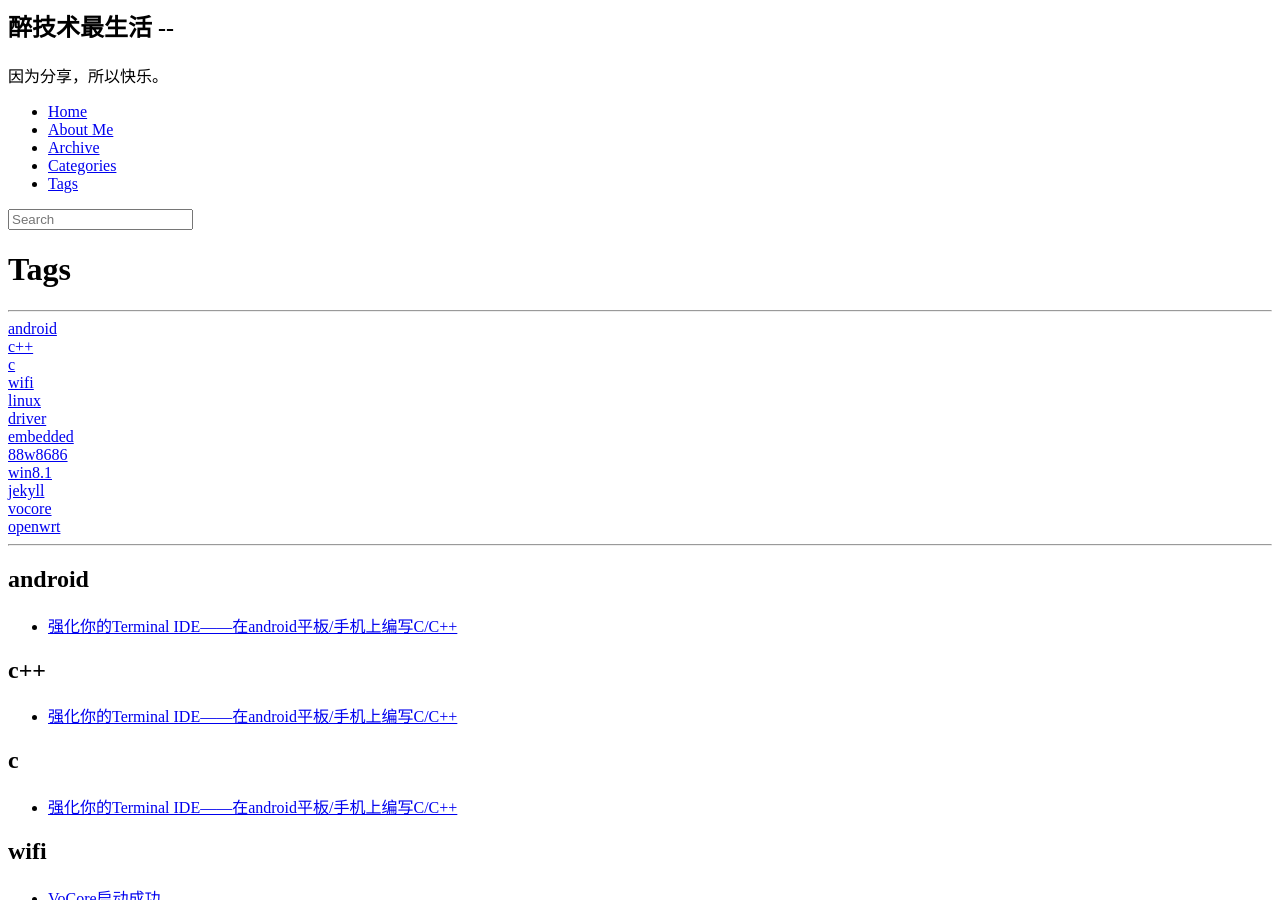
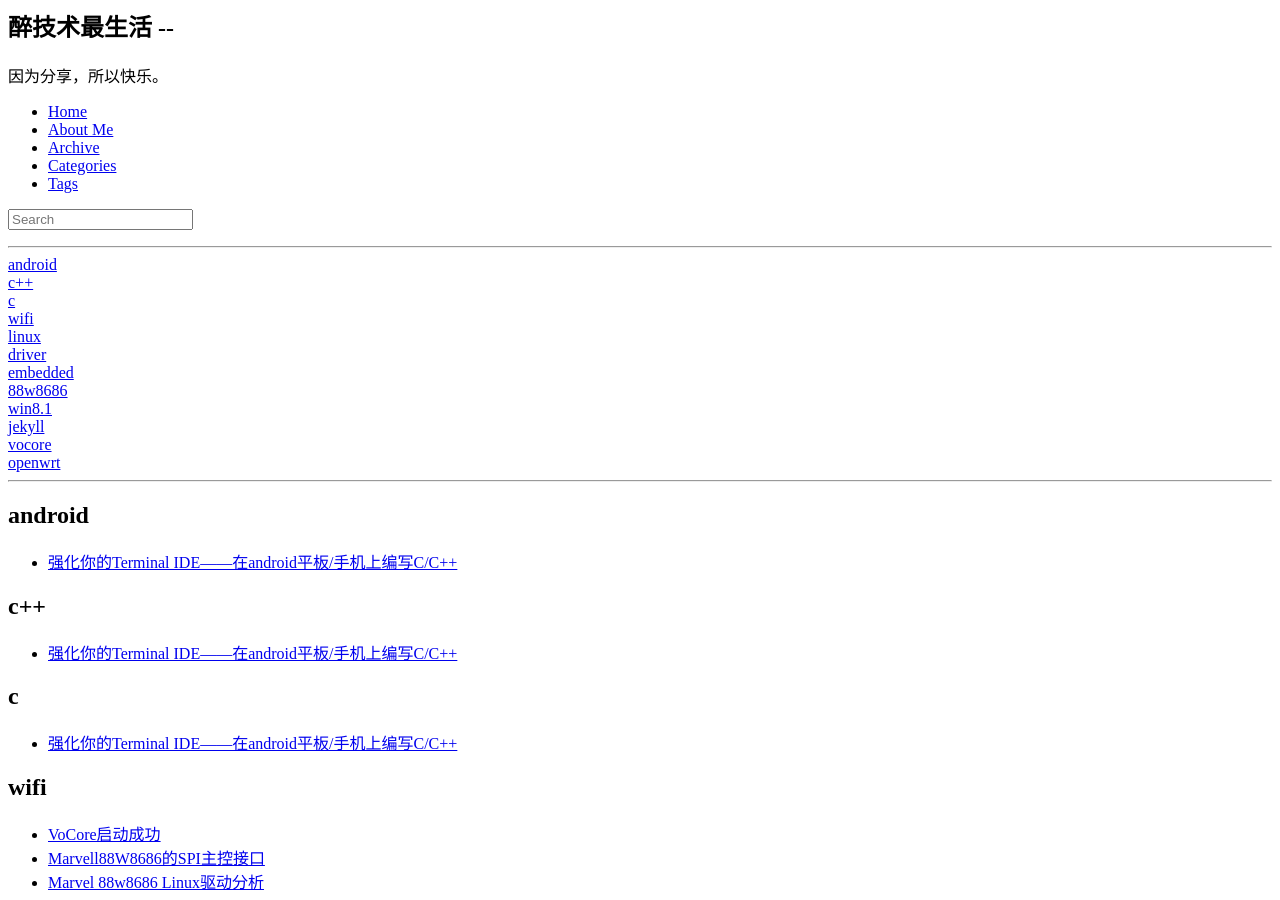
Before and after one commit to DutZMZ/Zuijishu, a Jekyll site: the page built from tags.html, in a window 1280 px wide and 900 px high. Built offline with Jekyll 4.4.1, drawn with Linux system fonts in a browser that asks for light colours; nearby versions of some CDN libraries; library files that are not in the unit come from our copies.

Commit message:
Update tags.html

```diff
--- a/_includes/themes/Snail/tags.html
+++ b/_includes/themes/Snail/tags.html
@@ -1,6 +1,5 @@
 <div class="page-title-inline">
-	<h1>{{ page.title }} {% if page.tagline %}</h1>
-	<h2>{{ page.tagline }}</h2>{% endif %}
+
 </div>
 <div class="cont932">
 	<hr style="margin-top: 0;">
```
